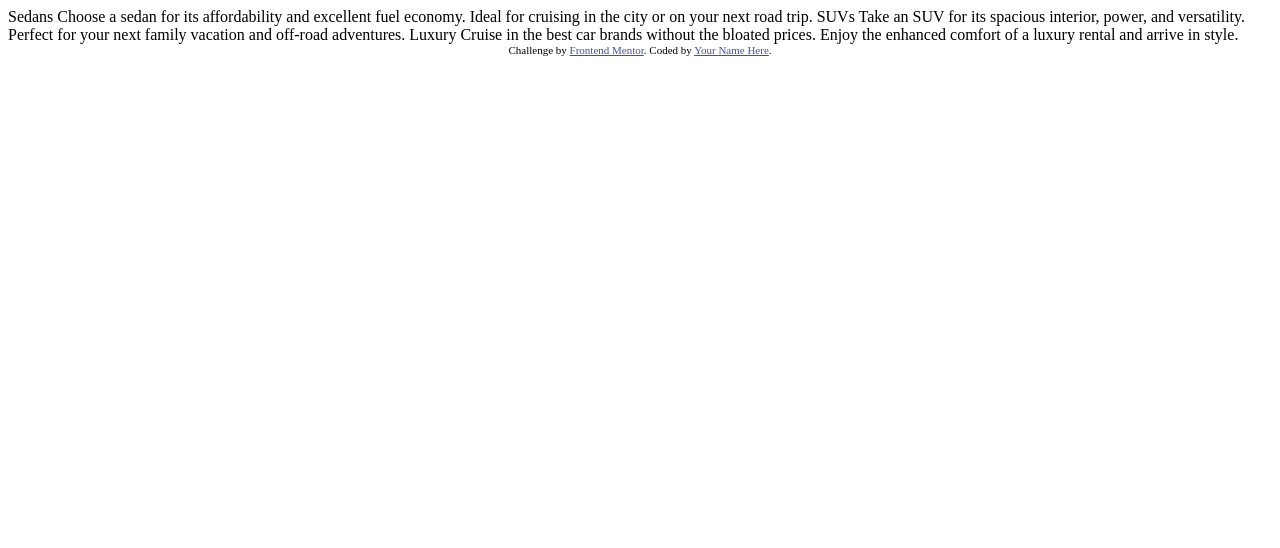
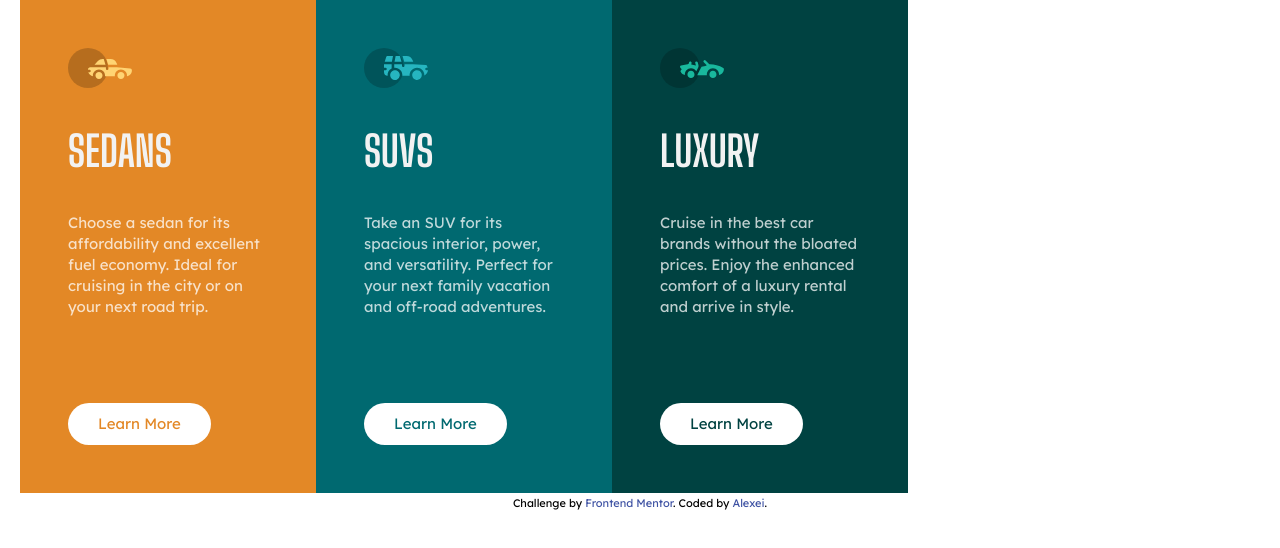
Before and after one commit to Batareika007/3-column-preview-card-component-main, a plain HTML site: page index.html in a window 1280 px wide. Drawn offline with Linux system fonts and the light colour scheme.

Commit message:
desktop style almost ready, need to create cover div and not container

```diff
--- a/index.html
+++ b/index.html
@@ -1,36 +1,92 @@
 <!DOCTYPE html>
 <html lang="en">
+
 <head>
   <meta charset="UTF-8">
-  <meta name="viewport" content="width=device-width, initial-scale=1.0"> <!-- displays site properly based on user's device -->
+  <meta name="viewport" content="width=device-width, initial-scale=1.0">
+  <!-- displays site properly based on user's device -->
 
   <link rel="icon" type="image/png" sizes="32x32" href="./images/favicon-32x32.png">
-
+  <link rel="preconnect" href="https://fonts.googleapis.com">
+  <link rel="preconnect" href="https://fonts.gstatic.com" crossorigin>
+  <link href="https://fonts.googleapis.com/css2?family=Big+Shoulders+Display:wght@700&family=Lexend+Deca&display=swap"
+    rel="stylesheet">
+  <link rel="stylesheet" href="css/normalize.css">
+  <link rel="stylesheet" href="css/style.css">
   <title>Frontend Mentor | 3-column preview card component</title>
 
   <!-- Feel free to remove these styles or customise in your own stylesheet 👍 -->
   <style>
-    .attribution { font-size: 11px; text-align: center; }
-    .attribution a { color: hsl(228, 45%, 44%); }
+    .attribution {
+      font-size: 11px;
+      text-align: center;
+    }
+
+    .attribution a {
+      color: hsl(228, 45%, 44%);
+    }
   </style>
 </head>
+
 <body>
+  <main>
+    <div class="container">
 
+      <!-- card 1  -->
+      <section class="card sedans">
+        <div class="card-ilustrate">
+          <img src="images/icon-sedans.svg" alt="sedans">
+        </div>
+        <h2 class="card__header">
           Sedans
+        </h2>
+        <p class="card__text">
           Choose a sedan for its affordability and excellent fuel economy. Ideal for cruising in the city
           or on your next road trip.
+        </p>
+        <a href="#" class="card__link">learn more</a>
+      </section >
 
+      <!-- card 2 -->
+      <section class="card suvs">
+        <div class="card-ilustrate">
+          <img src="images/icon-suvs.svg" alt="suvs">
+        </div>
+        <div class="card-ilustrate"></div>
+        <h2 class="card__header">
           SUVs
+        </h2>
+        <p class="card__text">
           Take an SUV for its spacious interior, power, and versatility. Perfect for your next family vacation
           and off-road adventures.
+        </p>
+        <a href="#" class="card__link">learn more</a>
+      </section>
 
+      <!-- card 3 -->
+      <section class="card luxury">
+        <div class="card-ilustrate">
+          <img src="images/icon-luxury.svg" alt="luxury">
+        </div>
+        <div class="card-ilustrate"></div>
+        <h2 class="card__header">
           Luxury
+        </h2>
+        <p class="card__text">
           Cruise in the best car brands without the bloated prices. Enjoy the enhanced comfort of a luxury
           rental and arrive in style.
+        </p>
+        <a href="#" class="card__link">learn more</a>
+      </section>
+    </div>
+  </main>
+  <footer>
 
     <div class="attribution">
       Challenge by <a href="https://www.frontendmentor.io?ref=challenge" target="_blank">Frontend Mentor</a>.
-    Coded by <a href="#">Your Name Here</a>.
+      Coded by <a href="#">Alexei</a>.
     </div>
+  </footer>
 </body>
+
 </html>
--- /dev/null
+++ b/scss/_color.scss
@@ -0,0 +1,5 @@
+$orange-card: hsl(31, 77%, 52%);
+$dark-cyan-card: hsl(184, 100%, 22%);
+$very-dark-cyan-card: hsl(179, 100%, 13%);
+$text-color: hsla(0, 0%, 100%, 0.75);
+$heading-colror: hsl(0, 0%, 95%);
--- a/scss/style.scss
+++ b/scss/style.scss
@@ -1,6 +1,8 @@
+@import 'color';
+
 body {
-    font-size: 16px;
-    font-family: 'Montserrat', sans-serif;
+    font-size: 15px;
+    font-family: 'Lexend Deca', sans-serif;
     line-height: 1.5rem;
 }
 
@@ -13,6 +15,8 @@ h6 {
     font-size: 3rem;
     line-height: 3rem;
     font-weight: 500;
+    font-family: 'Big Shoulders Display', cursive;
+    color: $heading-colror;
 
     @media screen and (max-width: 425px) {
         font-size: 1.5rem;
@@ -73,25 +77,71 @@ span {
 /* container max width -------------------  */
 
 .container {
+    display: block;
     width: 100%;
     margin: 0 auto;
-    padding: 0 1.5rem;
-    max-width: 1160px;
+    max-width: auto;
+    padding: 0 20px;
+    display: flex;
+    flex-direction: row;
 }
 
-.header {
-    margin: 0 auto;
-    background-color: blue;
+.card {
+    padding: 48px;
+    color: $text-color;
 }
 
-/* main -------------------  */
-.main {
-    margin: 0 auto;
-    flex: 1 1 auto;
+.card-ilustrate {
+    margin-bottom: 42px;
 }
 
-/* footer -------------------  */
-.footer {
-    margin: 0 auto;
-    background-color: red;
+.sedans {
+    background-color: $orange-card;
+
+    .card__link {
+        color: $orange-card;
+        background-color: white;
+    }
 }
+
+.suvs {
+    background-color: $dark-cyan-card;
+
+    .card__link {
+        color: $dark-cyan-card;
+        background-color: white;
+    }
+}
+
+.luxury {
+    background-color: $very-dark-cyan-card;
+
+    .card__link {
+        color: $very-dark-cyan-card;
+        background-color: white;
+    }
+}
+
+.card__header {
+    margin-bottom: 40px;
+    text-transform: uppercase;
+}
+
+.card__text {
+    max-width: 200px;
+    margin-bottom: 86px;
+}
+
+.card__link {
+    display: inline-block;
+    border-radius: 50px;
+    padding: 0 30px;
+    line-height: 3rem;
+    text-transform: capitalize;
+
+    &:hover {
+        background-color: transparent;
+        color: white;
+        outline: 2px solid white
+    }
+}
```
Also changed, not shown: css/style.css. Lines whose indentation alone changed are shown as unchanged.
